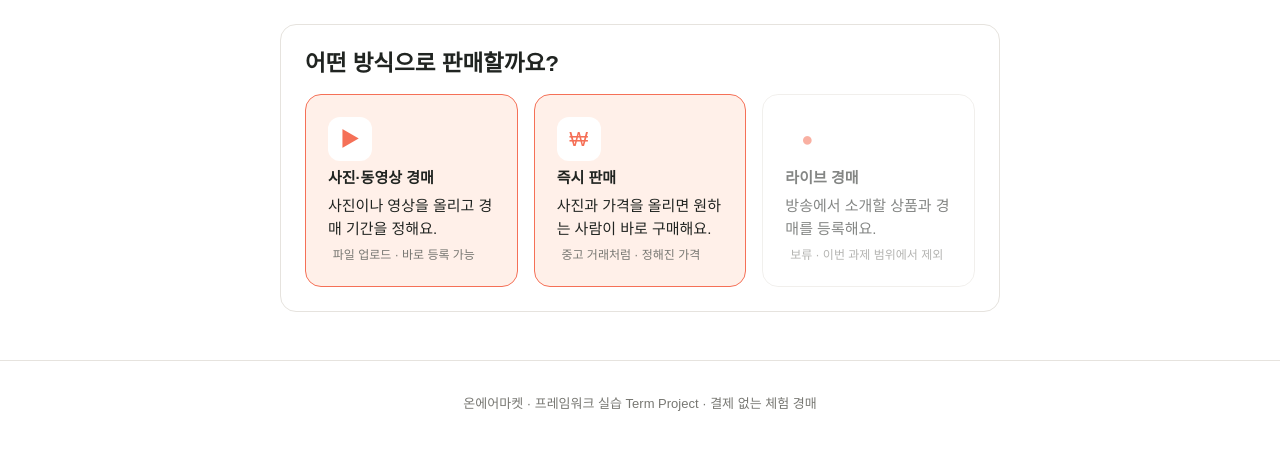
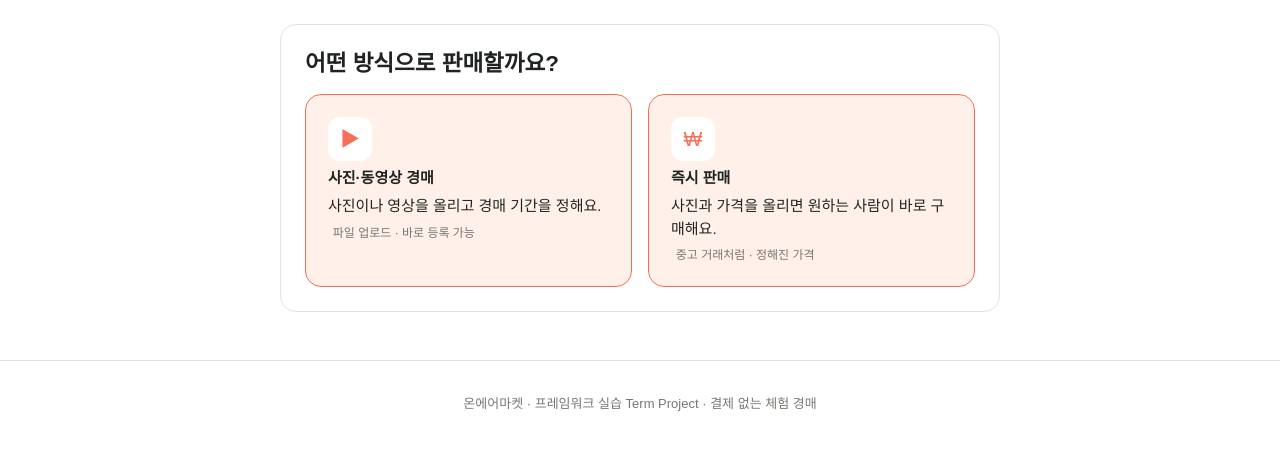
Before and after one commit to tomines-jaeyoung/SpringFrameworkTermProject, a Spring Boot app: page /sell in a window 1280 px wide. Shown: the part 70-520 px from the top of the page. Run offline with Spring Boot 4, Linux system fonts and the light colour scheme; the visitor is signed in with stand-in values (Sample User, id 1); some of the project's set-up classes (security, data sources, template engines, error pages and the like) are left out, and stand-ins take their place.

Commit message:
라이브 경매 문구 제거: 판매 방식 선택에서 라이브 카드 삭제, 홈·README·주석 정리
Co-Authored-By: Claude Opus 5.5 <noreply@anthropic.com>

```diff
--- a/src/main/java/kr/ac/kopo/kim/onairmarket/config/SampleDataLoader.java
+++ b/src/main/java/kr/ac/kopo/kim/onairmarket/config/SampleDataLoader.java
@@ -98,7 +98,7 @@ public class SampleDataLoader implements ApplicationRunner {
         seedProducts(seller, buyer, now);
     }
 
-    /** 즉시 구매 샘플 (원래 온에어마켓 '방송 없이 바로 구매' 예시 상품) */
+    /** 즉시 구매 샘플 (중고 거래처럼 정해진 가격으로 바로 사는 예시 상품) */
     private void seedProducts(Member seller, Member buyer, long now) {
         product(seller, "나이키 에어 조던 1 시카고 (2015, 중고)", "sneakers", "hd-product-sneakers", 1_590_000, now - 3 * HOUR,
                 "2015년 발매 시카고 컬러입니다. 착용감 있으나 갑피 상태가 좋습니다. 박스 포함.");
--- a/src/main/java/kr/ac/kopo/kim/onairmarket/controller/SellController.java
+++ b/src/main/java/kr/ac/kopo/kim/onairmarket/controller/SellController.java
@@ -23,7 +23,7 @@ import org.springframework.web.servlet.mvc.support.RedirectAttributes;
 
 import java.security.Principal;
 
-/** 판매하기: 판매 방식 선택 → 사진·동영상 기간 경매 등록 또는 즉시 판매 상품 등록 (라이브 경매는 보류) */
+/** 판매하기: 판매 방식 선택 → 사진·동영상 기간 경매 등록 또는 즉시 판매 상품 등록 */
 @Controller
 @RequiredArgsConstructor
 public class SellController {
--- a/src/main/resources/static/css/home-extra.css
+++ b/src/main/resources/static/css/home-extra.css
@@ -22,7 +22,7 @@
 .oa-soon-toast[hidden] { display: none; }
 [data-href] { cursor: pointer; }
 
-/* 원래 CSS는 안내 문구를 ':after'로 덮어쓰므로, Spring 버전 안내(라이브 준비 중)가 보이게 되돌림 */
+/* 원래 CSS는 안내 문구를 ':after'로 덮어쓰므로, Spring 버전 안내 문구가 보이게 되돌림 */
 .oa-v2 .lv-v10.rf-page .lv-demo-disclosure > span { font-size: 9px; }
 .oa-v2 .lv-v10.rf-page .lv-demo-disclosure > span:after { content: none; }
 
--- a/src/main/resources/static/css/onair.css
+++ b/src/main/resources/static/css/onair.css
@@ -118,7 +118,6 @@ small { color: var(--oa-muted); font-weight: 400; font-size: .8em; margin-left:
 .oa-sell-options { display: grid; grid-template-columns: 1fr 1fr; gap: 16px; margin-top: 16px; }
 .oa-sell-option { border: 1px solid var(--oa-border); border-radius: 16px; padding: 22px; display: flex; flex-direction: column; gap: 6px; }
 .oa-sell-option small { color: var(--oa-muted); }
-.oa-sell-options-3 { grid-template-columns: repeat(3, 1fr); }
 .oa-badge-sold { background: #e8e9eb; color: #555; }
 .oa-sell-video { border-color: var(--oa-coral); background: var(--oa-pale); }
 .oa-sell-video:hover { box-shadow: 0 6px 20px rgba(245, 112, 87, .18); }
--- a/src/main/resources/templates/sell-choice.html
+++ b/src/main/resources/templates/sell-choice.html
@@ -6,7 +6,7 @@
 <main class="oa-main oa-mid">
     <section class="oa-panel">
         <h1>어떤 방식으로 판매할까요?</h1>
-        <div class="oa-sell-options oa-sell-options-3">
+        <div class="oa-sell-options">
             <a class="oa-sell-option oa-sell-video" th:href="@{/sell/timed}">
                 <span class="oa-sell-icon" aria-hidden="true">▶</span>
                 <strong>사진·동영상 경매</strong>
@@ -19,12 +19,6 @@
                 <span>사진과 가격을 올리면 원하는 사람이 바로 구매해요.</span>
                 <small>중고 거래처럼 · 정해진 가격</small>
             </a>
-            <div class="oa-sell-option oa-disabled" aria-disabled="true">
-                <span class="oa-sell-icon" aria-hidden="true">●</span>
-                <strong>라이브 경매</strong>
-                <span>방송에서 소개할 상품과 경매를 등록해요.</span>
-                <small>보류 · 이번 과제 범위에서 제외</small>
-            </div>
         </div>
     </section>
 </main>
```
Also changed, not shown: src/main/resources/templates/home.html (+2 -2 lines), README.md.
